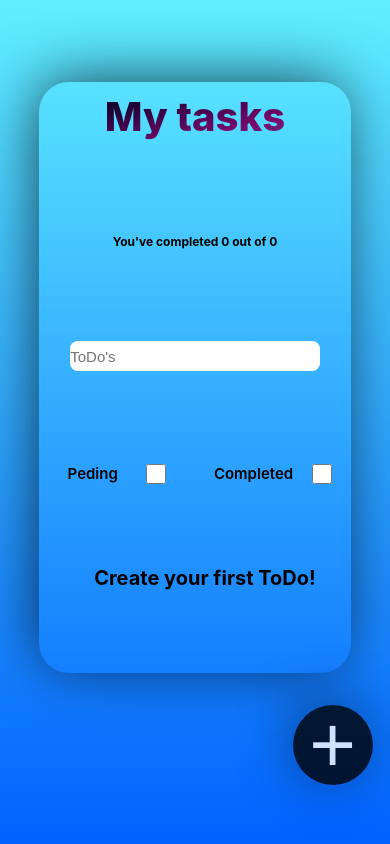
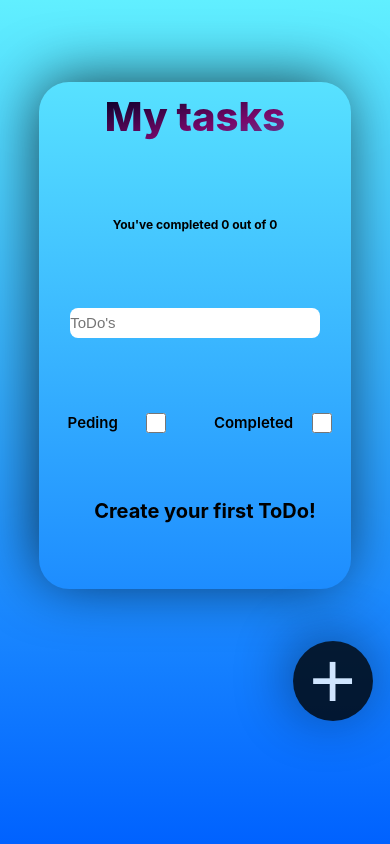
Before and after one commit to CesarTzaj/Todos, a React (Create React App) app: page / in a window 390 px wide. Built offline with nearby package versions, Linux system fonts and the light colour scheme.

Commit message:
se modifico la version mobile con el tamanio de task

```diff
--- a/src/them/index.css
+++ b/src/them/index.css
@@ -157,6 +157,7 @@ li p.false{
 }
 
 .information.container{
+
   display: flex;
   flex-direction: column;
   width: 300px;
@@ -264,10 +265,19 @@ main section textarea{
   }
 }
 @media (max-width: 430px){
+  #tasks{
+    margin-top: 2;
+    min-height: 70vh;
+    max-height: 80vh;
+  }
+
   .container{
+    margin-top: 0;
+    min-height: 60vh;
     max-height: 70vh;
   }
   .information{
+    display: none;
     display: grid;
     position: absolute;
     left: calc(15% - 7.5%);
@@ -320,6 +330,10 @@ main section textarea{
   .AddTodoButton{
     margin-top: 0;
   }
+  #Button{
+    margin-top: 2rem;
+
+  }
 }
 
 /* scroll */
```
Also changed, not shown: 6 other files (tests, documents, lock files or other folders).
